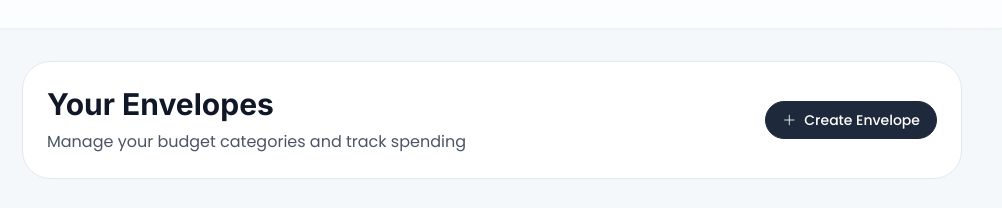
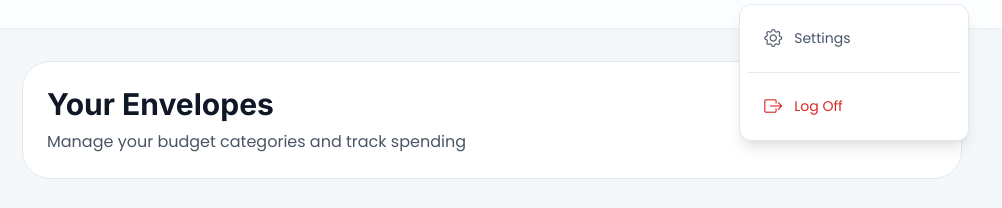
Before and after one commit to BosnaZmaj/sakura-css, a website built with Vite: page envelopes.html in a window 1280 px wide. Both pictures are taken after a click on the button 1223 px from the left and 60 px from the top of the page. Shown: the part 92-300 px from the top of the page, 278-1280 px from the left. Built offline with nearby package versions, Linux system fonts and the light colour scheme; files whose address does not match are found by name.

Commit message:
Add user dropdown menu to transactions and envelopes pages
Changes:
- Add sakura-user-dropdown structure to transactions.html
- Add sakura-user-dropdown structure to envelopes.html
- Includes Settings and Log Off menu items
- Enables clickable user menu functionality on all dashboard pages

Technical details:
- Dropdown menu structure matches dashboard and notifications pages
- JavaScript in sakura.js automatically initializes dropdowns
- Fixes issue where user menu was not clickable on some pages

```diff
--- a/envelopes.html
+++ b/envelopes.html
@@ -38,6 +38,17 @@
                     <button class="sakura-user-menu-toggle">
                         <i class="bi bi-chevron-down"></i>
                     </button>
+                    <div class="sakura-user-dropdown">
+                        <button class="sakura-dropdown-item">
+                            <i class="bi bi-gear"></i>
+                            Settings
+                        </button>
+                        <div class="sakura-dropdown-divider"></div>
+                        <button class="sakura-dropdown-item danger">
+                            <i class="bi bi-box-arrow-right"></i>
+                            Log Off
+                        </button>
+                    </div>
                 </div>
             </div>
         </div>
--- a/transactions.html
+++ b/transactions.html
@@ -40,6 +40,17 @@
                     <button class="sakura-user-menu-toggle">
                         <i class="bi bi-chevron-down"></i>
                     </button>
+                    <div class="sakura-user-dropdown">
+                        <button class="sakura-dropdown-item">
+                            <i class="bi bi-gear"></i>
+                            Settings
+                        </button>
+                        <div class="sakura-dropdown-divider"></div>
+                        <button class="sakura-dropdown-item danger">
+                            <i class="bi bi-box-arrow-right"></i>
+                            Log Off
+                        </button>
+                    </div>
                 </div>
             </div>
         </div>
```
